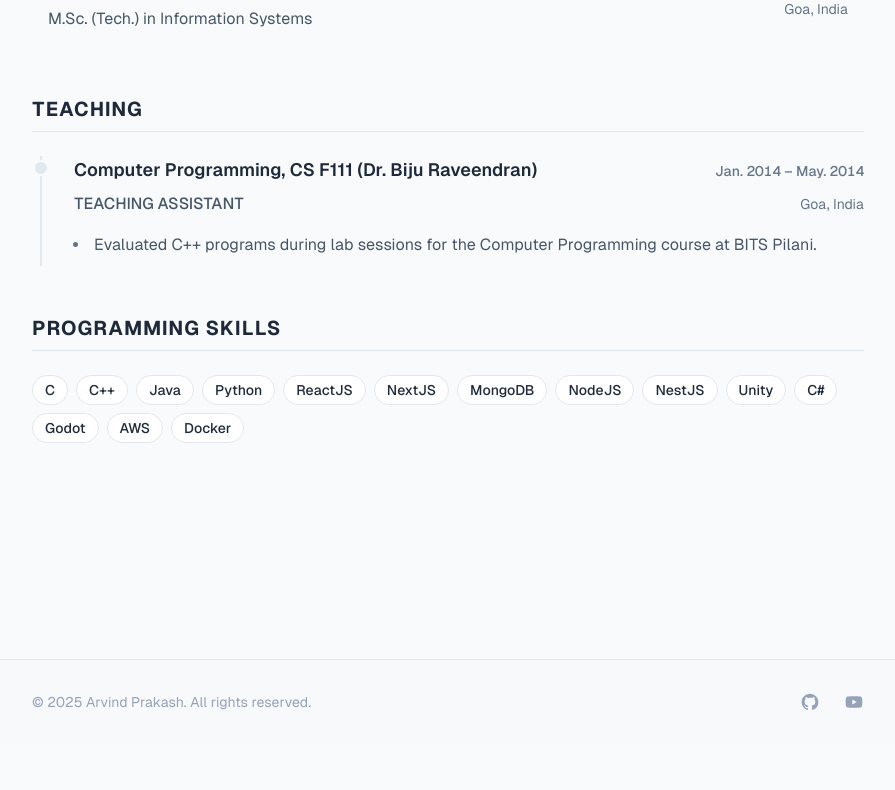
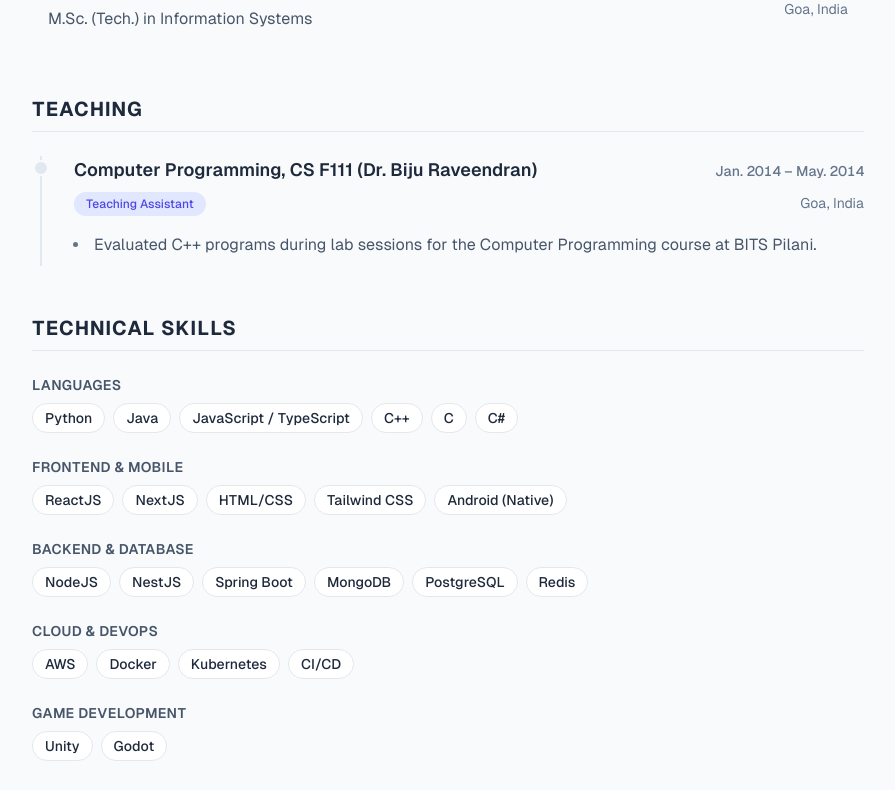
Before and after one commit to DrNightmare/blog-v2, a Next.js app: page /resume in a window 1280 px wide. Shown: the part 2007-2797 px from the top of the page, without its empty margins (192-1087 px from the left). Before the commit the page ends 2751 px from the top, so only its background shows below. Built offline with nearby package versions, Linux system fonts and the light colour scheme.

Commit message:
chore: minor fixes in resume

```diff
--- a/src/app/resume/page.tsx
+++ b/src/app/resume/page.tsx
@@ -115,22 +115,60 @@ export default function ResumePage() {
                     />
                 </Section>
 
-                <Section title="Programming Skills">
+                <Section title="Technical Skills">
+                    <div className="space-y-4">
+                        <div>
+                            <h3 className="text-sm font-semibold text-text-secondary uppercase tracking-wide mb-2">Languages</h3>
                             <div className="flex flex-wrap">
+                                <SkillBadge>Python</SkillBadge>
+                                <SkillBadge>Java</SkillBadge>
+                                <SkillBadge>JavaScript / TypeScript</SkillBadge>
+                                <SkillBadge>C++</SkillBadge>
                                 <SkillBadge>C</SkillBadge>
-                        <SkillBadge>C++</SkillBadge>
-                        <SkillBadge>Java</SkillBadge>
-                        <SkillBadge>Python</SkillBadge>
+                                <SkillBadge>C#</SkillBadge>
+                            </div>
+                        </div>
+
+                        <div>
+                            <h3 className="text-sm font-semibold text-text-secondary uppercase tracking-wide mb-2">Frontend & Mobile</h3>
+                            <div className="flex flex-wrap">
                                 <SkillBadge>ReactJS</SkillBadge>
                                 <SkillBadge>NextJS</SkillBadge>
-                        <SkillBadge>MongoDB</SkillBadge>
+                                <SkillBadge>HTML/CSS</SkillBadge>
+                                <SkillBadge>Tailwind CSS</SkillBadge>
+                                <SkillBadge>Android (Native)</SkillBadge>
+                            </div>
+                        </div>
+
+                        <div>
+                            <h3 className="text-sm font-semibold text-text-secondary uppercase tracking-wide mb-2">Backend & Database</h3>
+                            <div className="flex flex-wrap">
                                 <SkillBadge>NodeJS</SkillBadge>
                                 <SkillBadge>NestJS</SkillBadge>
-                        <SkillBadge>Unity</SkillBadge>
-                        <SkillBadge>C#</SkillBadge>
-                        <SkillBadge>Godot</SkillBadge>
+                                <SkillBadge>Spring Boot</SkillBadge>
+                                <SkillBadge>MongoDB</SkillBadge>
+                                <SkillBadge>PostgreSQL</SkillBadge>
+                                <SkillBadge>Redis</SkillBadge>
+                            </div>
+                        </div>
+
+                        <div>
+                            <h3 className="text-sm font-semibold text-text-secondary uppercase tracking-wide mb-2">Cloud & DevOps</h3>
+                            <div className="flex flex-wrap">
                                 <SkillBadge>AWS</SkillBadge>
                                 <SkillBadge>Docker</SkillBadge>
+                                <SkillBadge>Kubernetes</SkillBadge>
+                                <SkillBadge>CI/CD</SkillBadge>
+                            </div>
+                        </div>
+
+                        <div>
+                            <h3 className="text-sm font-semibold text-text-secondary uppercase tracking-wide mb-2">Game Development</h3>
+                            <div className="flex flex-wrap">
+                                <SkillBadge>Unity</SkillBadge>
+                                <SkillBadge>Godot</SkillBadge>
+                            </div>
+                        </div>
                     </div>
                 </Section>
             </div>
--- a/src/components/resume/ExperienceCard.tsx
+++ b/src/components/resume/ExperienceCard.tsx
@@ -25,9 +25,9 @@ export default function ExperienceCard({ role, company, location, date, descript
             </div>
 
             <div className="flex flex-col sm:flex-row sm:items-baseline sm:justify-between mb-4">
-                <h4 className="text-md font-medium text-text-secondary">
-                    {role}
-                </h4>
+                <span className="inline-flex items-center rounded-full bg-primary-light px-3 py-1 text-xs font-medium text-primary capitalize mb-1 sm:mb-0">
+                    {role.toLowerCase()}
+                </span>
                 <span className="text-sm text-text-muted">
                     {location}
                 </span>
```
Lines whose indentation alone changed are shown as unchanged.
